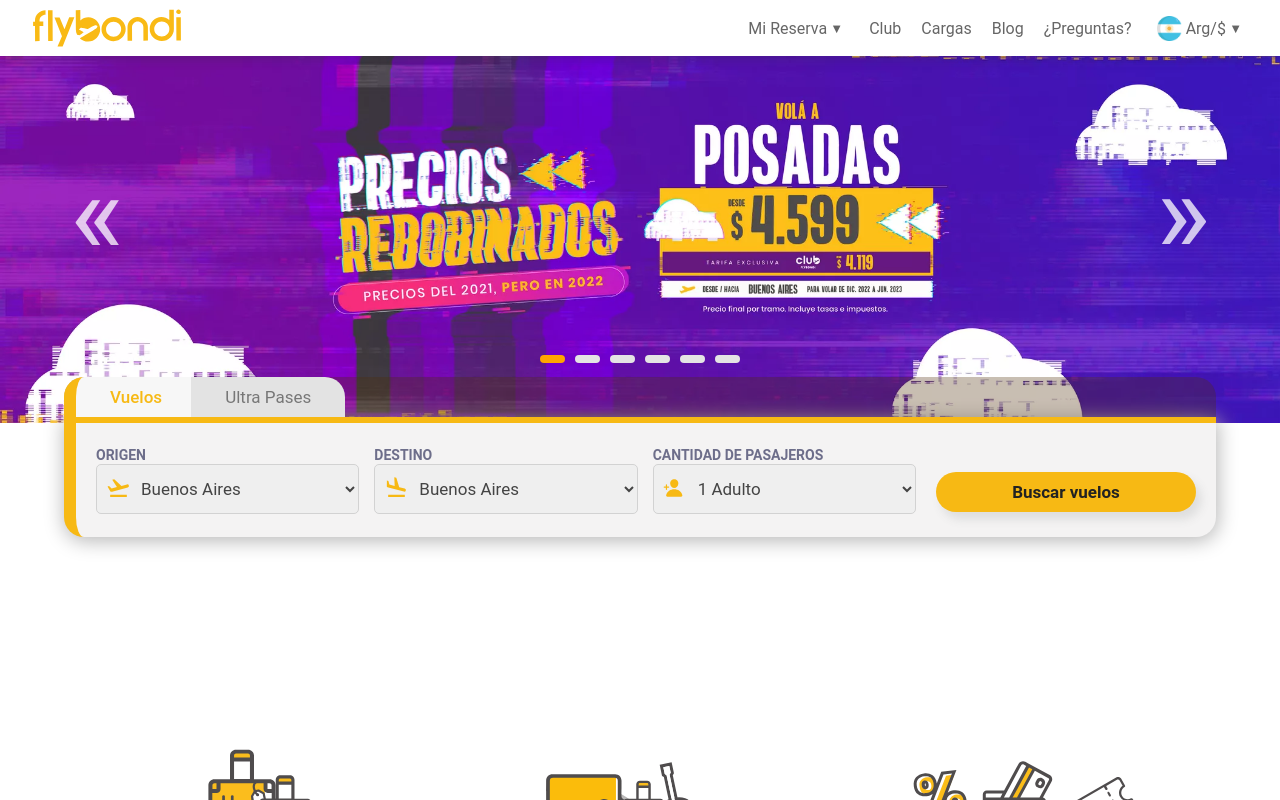
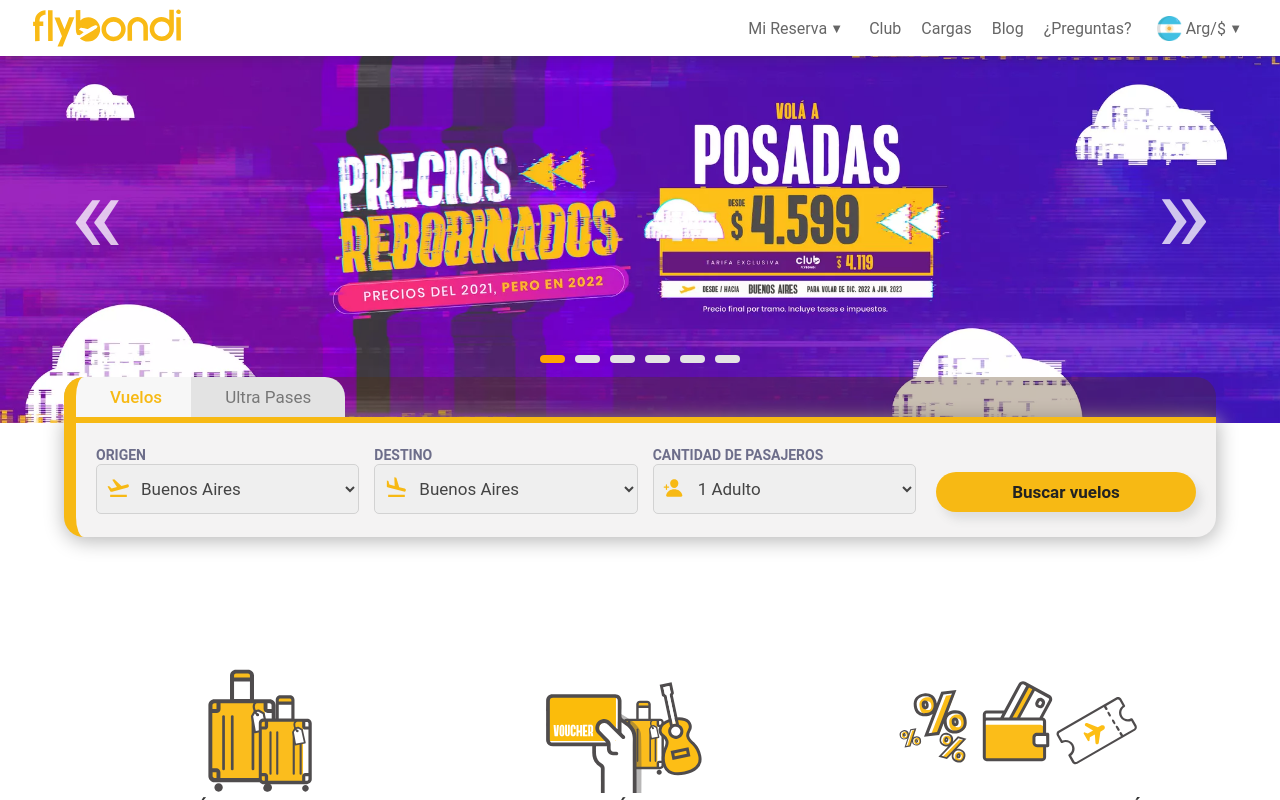
Before and after one commit to pa-ku/FlybondiReact, a React (Vite) app: page / in a window 1280 px wide. Shown: the top 800 px of the page. Built offline with nearby package versions, Linux system fonts and the light colour scheme.

Commit message:
new padding in searchbar

```diff
--- a/src/style.css
+++ b/src/style.css
@@ -243,7 +243,7 @@ user-select: none;
   align-items: center;
   justify-content: center;
   position: relative;
-  padding-bottom: 20vh;
+  padding-bottom: 10vh;
   margin-inline: 5%;
   z-index: 2;
   flex-direction: column;
```
